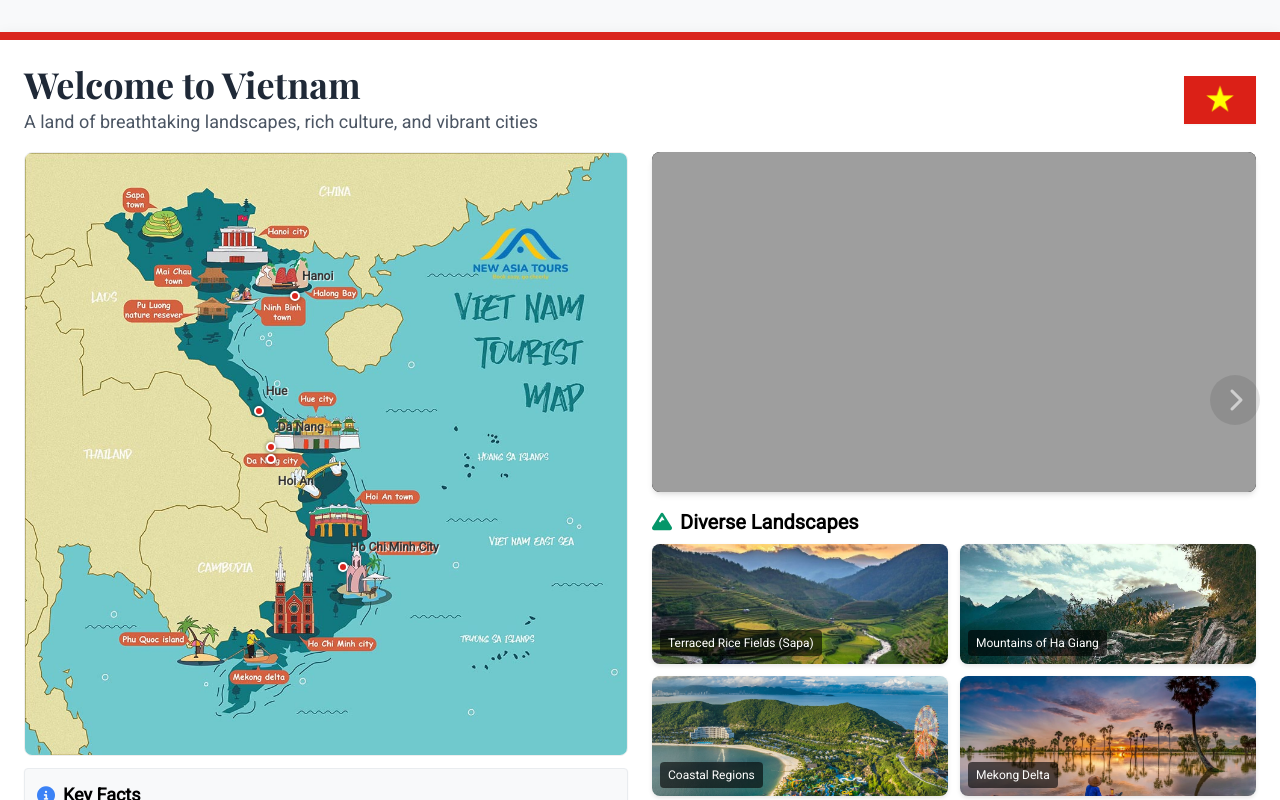
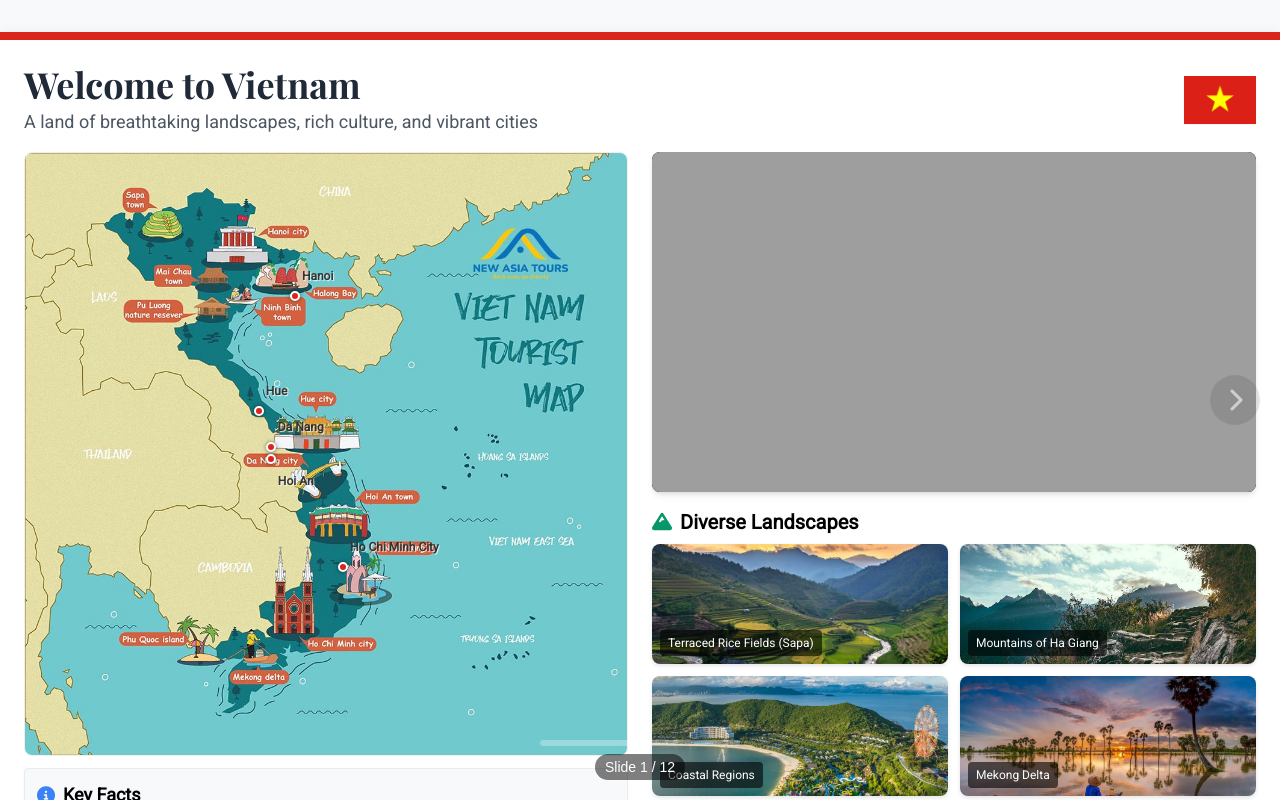
Before and after one commit to vietnam-2025/vietnam-2025.github.io, a plain HTML site: page index.html in a window 1280 px wide. Drawn offline with nearby package versions, Linux system fonts and the light colour scheme.

Commit message:
Add progress indicator and transition effects to slide navigation

```diff
--- a/index.html
+++ b/index.html
@@ -28,6 +28,7 @@
 				width: 100%;
 				height: 100%;
 				border: none;
+				transition: opacity 0.4s ease;
 			}
 			.nav-icon {
 				position: fixed;
@@ -84,6 +85,43 @@
 				font-size: 14px;
 				color: #555;
 			}
+
+			/* Progress indicator styles */
+			#progress-container {
+				position: fixed;
+				bottom: 20px;
+				left: 0;
+				right: 0;
+				display: flex;
+				flex-direction: column;
+				align-items: center;
+				z-index: 1000;
+			}
+
+			#progress-bar {
+				width: 200px;
+				height: 6px;
+				background-color: rgba(255, 255, 255, 0.3);
+				border-radius: 3px;
+				overflow: hidden;
+				margin-bottom: 8px;
+			}
+
+			#progress-fill {
+				height: 100%;
+				background-color: rgba(0, 123, 255, 0.8);
+				width: 0%;
+				transition: width 0.3s ease;
+			}
+
+			#slide-counter {
+				font-size: 14px;
+				color: white;
+				background-color: rgba(0, 0, 0, 0.5);
+				padding: 5px 10px;
+				border-radius: 15px;
+				text-align: center;
+			}
 		</style>
 
 		<!-- Add this in the head section to include Font Awesome icons -->
@@ -105,12 +143,23 @@
 			<i class="fas fa-chevron-right"></i>
 		</button>
 
+		<!-- Progress indicator -->
+		<div id="progress-container">
+			<div id="progress-bar">
+				<div id="progress-fill"></div>
+			</div>
+			<div id="slide-counter">Slide 1 / 12</div>
+		</div>
+
 		<script>
-			const totalSlides = 12;
+			// Get HTML files in the directory to determine total slides
+			const totalSlides = 12; // We'll make this dynamic when loading slides
 			let currentSlide = 1;
 			const slideFrame = document.getElementById("slide-frame");
 			const prevButton = document.getElementById("prev-button");
 			const nextButton = document.getElementById("next-button");
+			const progressFill = document.getElementById("progress-fill");
+			const slideCounter = document.getElementById("slide-counter");
 
 			function formatSlideNumber(num) {
 				return num.toString().padStart(2, "0");
@@ -121,10 +170,25 @@
 					console.error("Invalid slide number:", slideNumber);
 					return;
 				}
-				const fileName = `${formatSlideNumber(slideNumber)}.html`;
-				slideFrame.src = fileName;
-				currentSlide = slideNumber;
-				updateUI();
+
+				// Apply transition effect
+				slideFrame.style.opacity = 0;
+
+				setTimeout(() => {
+					const fileName = `${formatSlideNumber(slideNumber)}.html`;
+					slideFrame.src = fileName;
+					currentSlide = slideNumber;
+
+					// Update progress indicator
+					updateProgressBar();
+
+					// Show the slide with fade-in effect
+					setTimeout(() => {
+						slideFrame.style.opacity = 1;
+					}, 50);
+
+					updateUI();
+				}, 300);
 			}
 
 			function changeSlide(direction) {
@@ -140,9 +204,22 @@
 					currentSlide === totalSlides ? "none" : "flex";
 			}
 
+			function updateProgressBar() {
+				// Update the progress bar fill
+				const progressPercentage = ((currentSlide - 1) / (totalSlides - 1)) * 100;
+				progressFill.style.width = `${progressPercentage}%`;
+
+				// Update the slide counter text
+				slideCounter.textContent = `Slide ${currentSlide} / ${totalSlides}`;
+			}
+
+			// Function to count HTML files dynamically (this would need server-side code to implement fully)
+			// For now, we'll use the existing totalSlides variable but make the rest of the UI adapt to its value
+
 			// Initial load
 			document.addEventListener("DOMContentLoaded", () => {
 				loadSlide(currentSlide);
+				updateProgressBar();
 			});
 
 			// Optional: Add keyboard navigation
```
